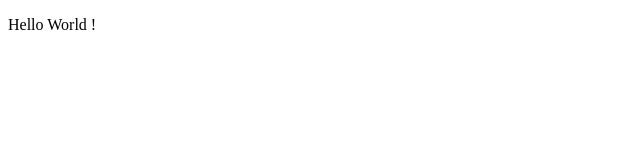
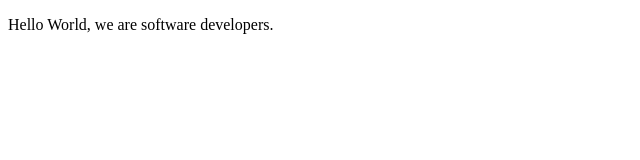
Before and after one commit to zydplatform/web-projectmicroverse, a plain HTML site: page index.html in a window 1280 px wide. Shown: the whole page, without its empty margins (0-640 px from the left). Drawn offline with Linux system fonts and the light colour scheme.

Commit message:
modifying hello world

```diff
--- a/index.html
+++ b/index.html
@@ -6,7 +6,7 @@
 </head>
 
 <body>
-    <p>Hello World !</p>
+    <p>Hello World, we are software developers.</p>
 </body>
 
 </html>
```
